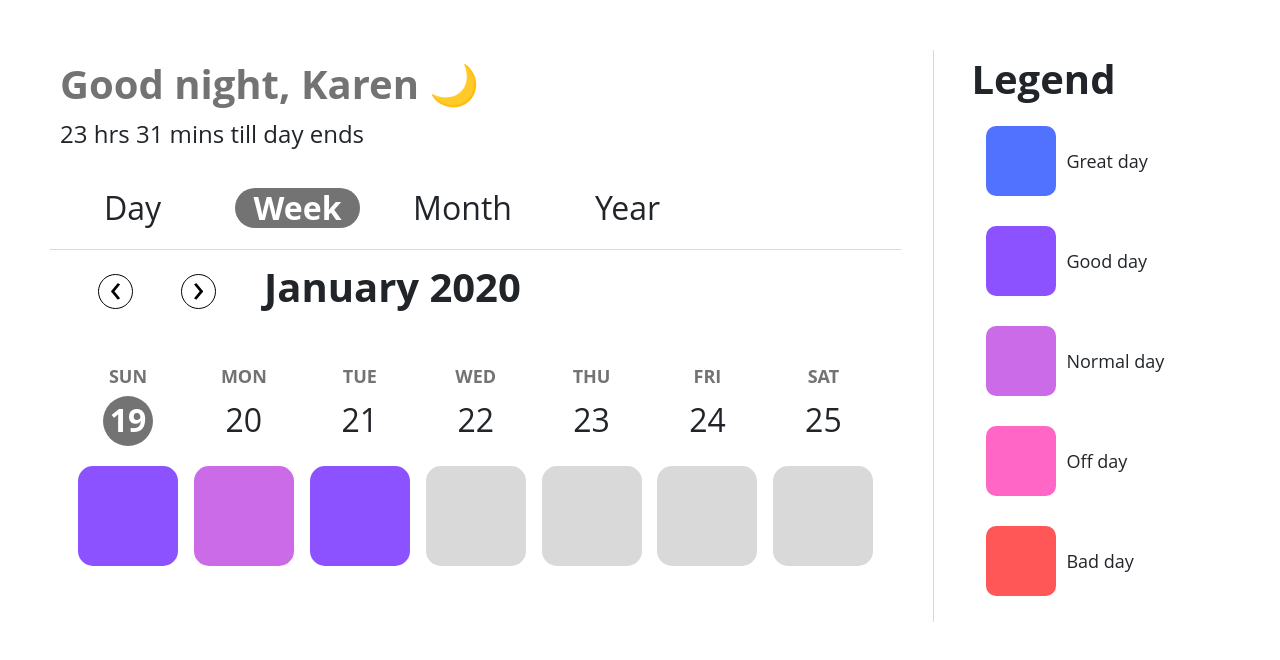
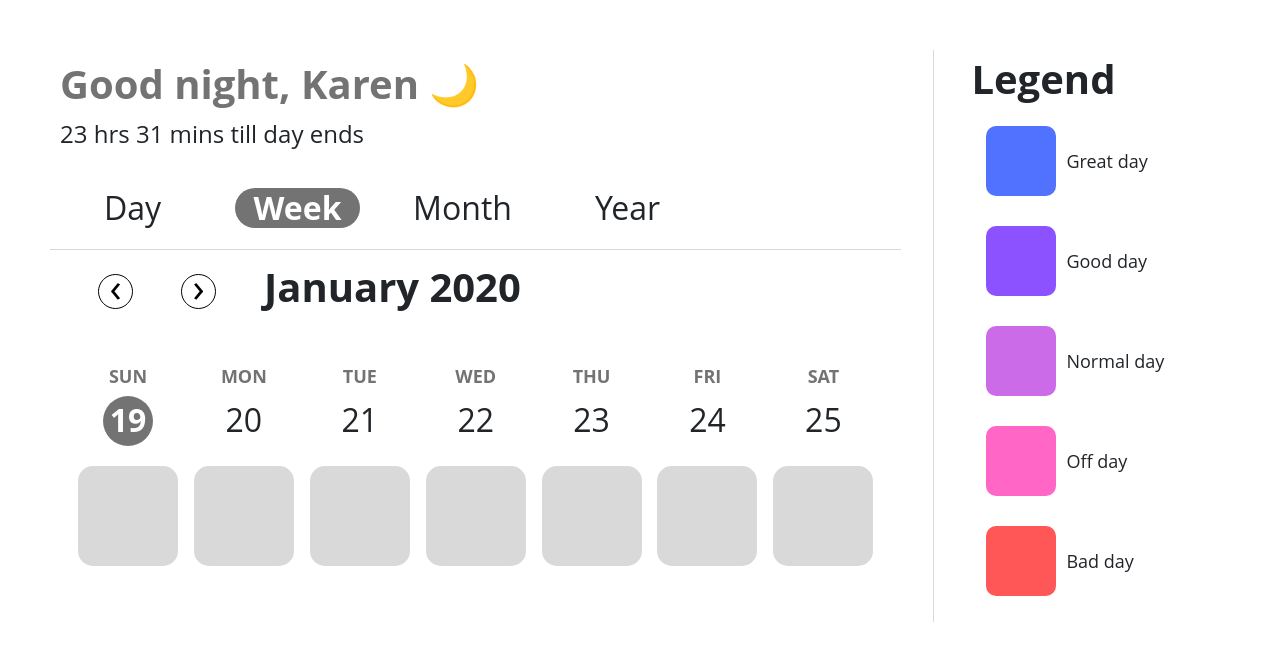
Before and after one commit to uttaravadina/dayz, a React (Create React App) app in the folder frontend/: page / in a window 1280 px wide. Shown: the top 660 px of the page. Built offline with nearby package versions, Linux system fonts and the light colour scheme.

Commit message:
Refactor week logic and add title text

```diff
--- a/frontend/src/App.js
+++ b/frontend/src/App.js
@@ -8,10 +8,10 @@ import Week from './Components/Week/Page'
 import Month from './Components/Month/Page'
 import Error from './Components/404'
 
-
 class App extends React.Component {
 
 	render() {
+
 		return (
 			<>
 				<Router>
--- a/frontend/src/Components/Month/View.js
+++ b/frontend/src/Components/Month/View.js
@@ -35,7 +35,7 @@ class View extends React.Component {
         }
 
         let month = [];
-        let today = new Date ();
+        let today = new Date();
         let todayDate = today.getDate();
         let todayMonth = today.getMonth();
         let todayYear = today.getFullYear();
--- a/frontend/src/Components/Week/ArrowBar.js
+++ b/frontend/src/Components/Week/ArrowBar.js
@@ -9,9 +9,49 @@ const Arrow = ({ direction, clickFunction, glyph }) => (
 	</div>
 );
 
+function getTimeframe(firstDay, lastDay) {
+    let timeframe;
+    let monthList = [
+        "January",
+        "February",
+        "March",
+        "April",
+        "May",
+        "June",
+        "July",
+        "August",
+        "September",
+        "October",
+        "November",
+        "December"
+    ];
+
+    if (firstDay.getMonth() !== lastDay.getMonth()) {
+        let firstMonth = monthList[firstDay.getMonth()].slice(0, 3)
+        let lastMonth = monthList[lastDay.getMonth()].slice(0, 3)
+        if (firstDay.getFullYear() !== lastDay.getFullYear()) {
+            timeframe = firstMonth + " " + firstDay.getFullYear()
+                + " - "+ lastMonth + " " + lastDay.getFullYear();
+        } else {
+            timeframe = firstMonth + " - " + lastMonth + " " + firstDay.getFullYear();
+        }
+    } else {
+        timeframe = monthList[firstDay.getMonth()] + " " + firstDay.getFullYear()
+    }
+
+    return timeframe;
+}
+
 class ArrowBar extends React.Component {
 
     render() {
+
+        const {dates} = this.props;
+        let timeframe = null;
+
+        if (dates.length) {
+            timeframe = getTimeframe(dates[0], dates[6]);
+        }
 
         return (
             <>
@@ -25,7 +65,7 @@ class ArrowBar extends React.Component {
                         glyph="&#8250;"
                         clickFunction={this.props.handleRightClick}/>
                     <div className="curr-timeframe">
-                        <h1>{this.props.month} {this.props.year}</h1>
+                        <h1>{timeframe}</h1>
                     </div>
                 </div>
             </>
--- a/frontend/src/Components/Week/Page.js
+++ b/frontend/src/Components/Week/Page.js
@@ -4,6 +4,7 @@ import View from './View'
 import TimeframeBar from './TimeframeBar'
 import '../../Styles/Week/Page.css'
 
+// start and end are the start and end of week given a date
 function weekRange(date) {
     let start = new Date(date.setDate(date.getDate() - date.getDay()));
     let end = new Date(date.setDate(date.getDate() + (6 - date.getDay())));
@@ -37,102 +38,48 @@ function getDates(range) {
             return date;
         };
     while (currentDate <= range[1]) {
-        dates.push(currentDate.getDate());
+        dates.push(currentDate);
         currentDate = addDays.call(currentDate, 1);
     }
     return dates;
 }
 
-// range = [start, end]
-function getInfo(range) {
-    let monthList = [
-        "January",
-        "February",
-        "March",
-        "April",
-        "May",
-        "June",
-        "July",
-        "August",
-        "September",
-        "October",
-        "November",
-        "December"
-    ];
-
-    let output = {};
-    output.dates = getDates(range);
-
-    if (range[0].getMonth() !== range[1].getMonth()) {
-        let month = monthList[range[0].getMonth()].slice(0, 3)
-            + ' - ' + monthList[range[1].getMonth()].slice(0, 3);
-        output.month = month;
-    } else {
-        output.month = monthList[range[0].getMonth()];
-    }
-
-    output.year = range[0].getFullYear();
-    return output;
-};
-
 class Week extends React.Component {
     state = {
         dates: [],
-        month: null,
-        year: null,
         weekRange: [],
-        isToday: [],
     }
 
     componentDidMount = () => {
         let today = new Date();
-
         let currWeek = weekRange(today);
-        let info = getInfo(currWeek);
-
-        let todayy = new Date();
-        let isToday = info.dates.map(x => x === todayy.getDate());
+        let dates = getDates(currWeek);
 
         this.setState({
-            dates: info.dates,
-            month: info.month,
-            year: info.year,
+            dates: dates,
             weekRange: currWeek,
-            isToday: isToday,
         });
     }
 
     setNext = () => {
         let currWeek = this.state.weekRange;
-        let nextWeek = getNext(currWeek)
-        let info = getInfo(nextWeek);
-
-        let todayy = new Date();
-        let isToday = info.dates.map(x => x === todayy.getDate());
+        let nextWeek = getNext(currWeek);
+        let dates = getDates(nextWeek);
 
         this.setState({
-            dates: info.dates,
-            month: info.month,
-            year: info.year,
+            dates: dates,
             weekRange: currWeek,
-            isToday: isToday,
         });
     }
 
     setPrev = () => {
         let currWeek = this.state.weekRange;
-        let prevWeek = getPrev(currWeek)
-        let info = getInfo(prevWeek);
-
-        let todayy = new Date();
-        let isToday = info.dates.map(x => x === todayy.getDate());
+        let prevWeek = getPrev(currWeek);
+        let dates = getDates(prevWeek);
 
         this.setState({
-            dates: info.dates,
-            month: info.month,
-            year: info.year,
+            dates: dates,
             weekRange: currWeek,
-            isToday: isToday,
         });
     }
 
@@ -147,12 +94,11 @@ class Week extends React.Component {
                     <ArrowBar
                         handleLeftClick = { this.setPrev }
                         handleRightClick = { this.setNext }
-                        year = { this.state.year}
-                        month = { this.state.month }
+                        dates = { this.state.dates}
                     />
+
                     <View
                         dates = {this.state.dates}
-                        isToday = {this.state.isToday}
                     />
                 </div>
             </>
--- a/frontend/src/Components/Week/View.js
+++ b/frontend/src/Components/Week/View.js
@@ -27,7 +27,7 @@ const WeekModule = ({ day, date, isToday, color, titleText }) => {
 class View extends React.Component {
 
     render() {
-
+        const {dates} = this.props;
         let week = [];
         let days = [
             "SUN",
@@ -37,57 +37,34 @@ class View extends React.Component {
             "THU",
             "FRI",
             "SAT"
-        ]
-        for (let i = 0; i < 7; i++) {
+        ];
 
+        if (dates.length) {
+            for (let i = 0; i < 7; i++) {
+                let today = new Date();
+                let isToday = (dates[i].setHours(0,0,0,0) === today.setHours(0,0,0,0));
+
+                let titleText = dates[i].getFullYear() + "-"
+                + (dates[i].getMonth() + 1).toString().padStart(2, '0')
+                + "-" + (dates[i].getDate()).toString().padStart(2, '0')
+
+                week.push(
+                    <WeekModule
+                        day={days[i]}
+                        isToday={isToday}
+                        date={dates[i].getDate()}
+                        color="#D9D9D9"
+                        key={i}
+                        titleText = {titleText}
+                    />
+                )
+            }
         }
-
 
         return (
             <>
                 <div className="week">
-                    <WeekModule
-                        day="SUN"
-                        isToday={this.props.isToday[0]}
-                        date={this.props.dates[0]}
-                        color="#8C52FF"
-                    />
-                    <WeekModule
-                        day="MON"
-                        isToday={this.props.isToday[1]}
-                        date={this.props.dates[1]}
-                        color="#CB6BE7"
-                    />
-                    <WeekModule
-                        day="TUE"
-                        isToday={this.props.isToday[2]}
-                        date={this.props.dates[2]}
-                        color="#8C52FF"
-                    />
-                    <WeekModule
-                        day="WED"
-                        isToday={this.props.isToday[3]}
-                        date={this.props.dates[3]}
-                        color="#D9D9D9"
-                    />
-                    <WeekModule
-                        day="THU"
-                        isToday={this.props.isToday[4]}
-                        date={this.props.dates[4]}
-                        color="#D9D9D9"
-                    />
-                    <WeekModule
-                        day="FRI"
-                        isToday={this.props.isToday[5]}
-                        date={this.props.dates[5]}
-                        color="#D9D9D9"
-                    />
-                    <WeekModule
-                        day="SAT"
-                        isToday={this.props.isToday[6]}
-                        date={this.props.dates[6]}
-                        color="#D9D9D9"
-                    />
+                    {week}
                 </div>
             </>
         );
```
